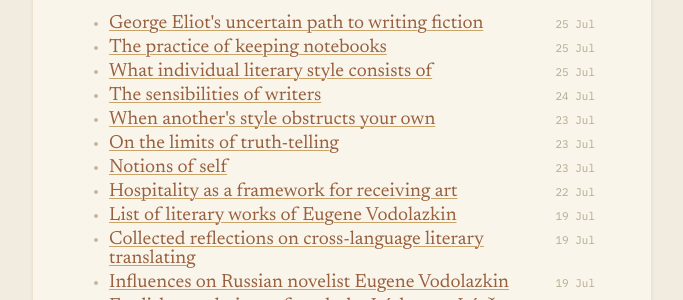
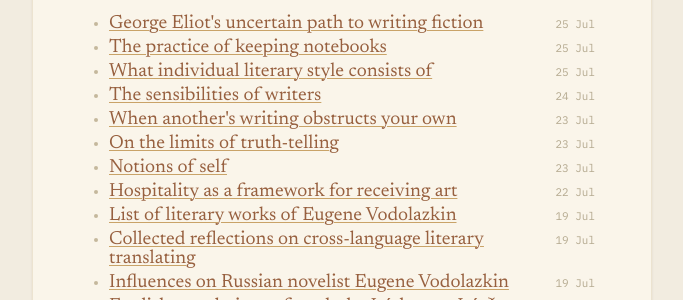
Before and after one commit to lauramoorewrites-del/treasury, a Jekyll site: the page built from index.md, in a window 1280 px wide and 900 px high, scrolled down 312 px. Shown: the part 150-450 px from the top of the window, without its empty margins (298-981 px from the left). Built offline with Jekyll 4.4.1, drawn with Linux system fonts in a browser that asks for light colours.

Commit message:
Fix homepage title mismatches to match entry pages
Co-Authored-By: Claude Opus 4.6 (1M context) <noreply@anthropic.com>

```diff
--- a/index.md
+++ b/index.md
@@ -16,7 +16,7 @@ recent:
   - title: "The sensibilities of writers"
     url: "/the-sensibility-of-writers/"
     date: "24 Jul"
-  - title: "When another's style obstructs your own"
+  - title: "When another's writing obstructs your own"
     url: "/when-anothers-style-obstructs-your-own/"
     date: "23 Jul"
   - title: "On the limits of truth-telling"
```
